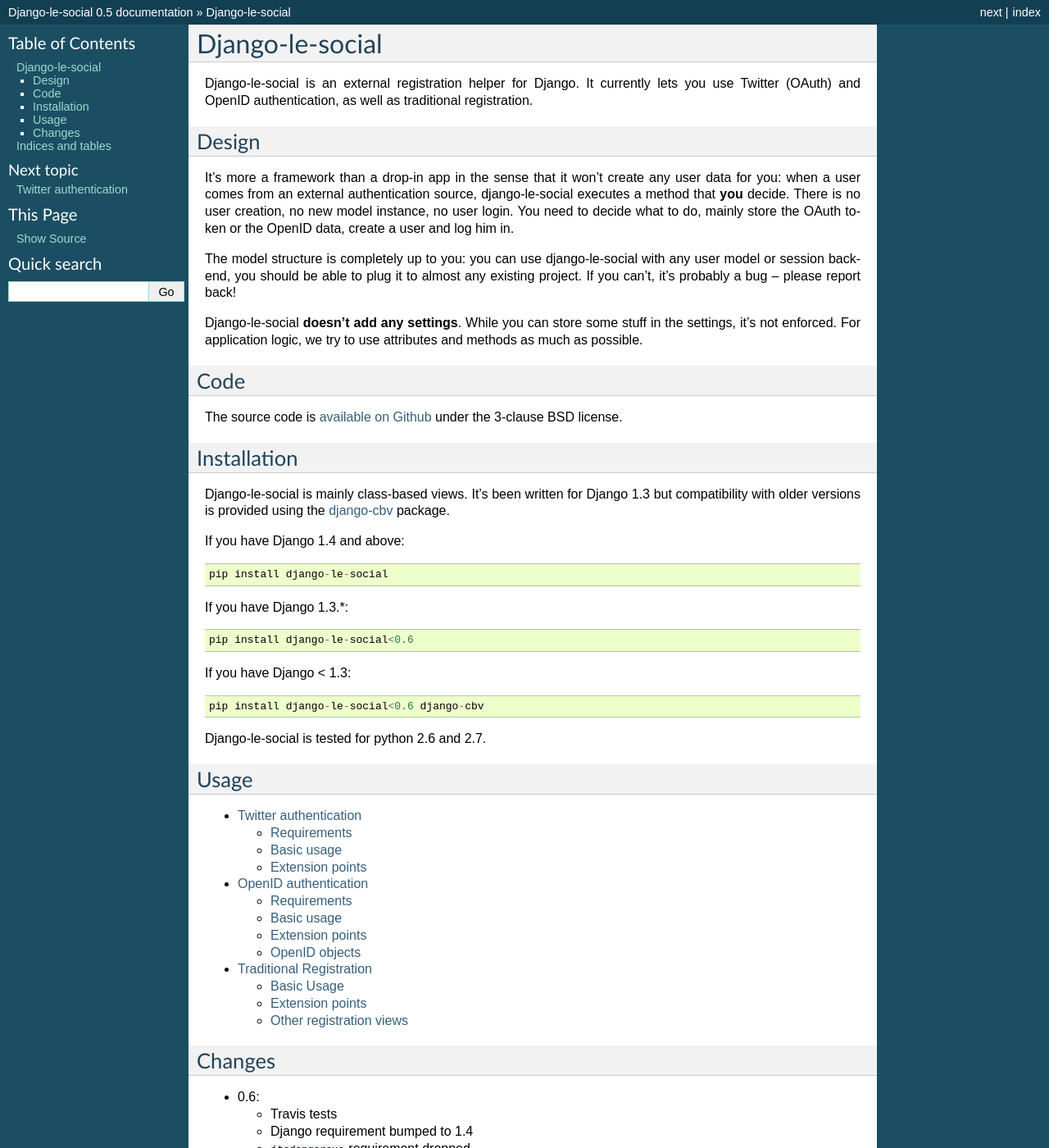
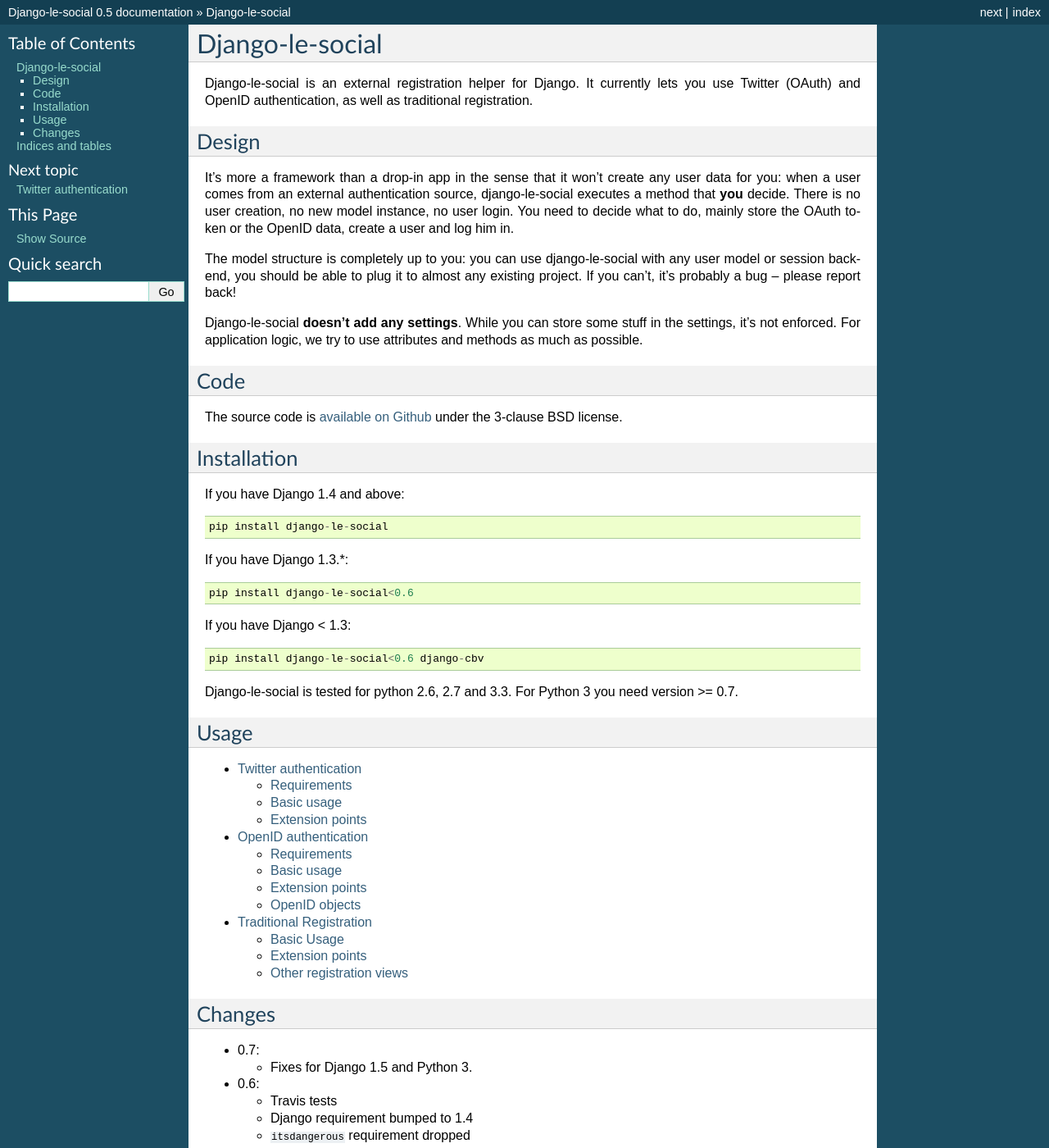
Before and after one commit to brutasse/django-le-social, a Sphinx documentation site: the page built from docs/index.rst, in a window 1280 px wide and 1400 px high. Shown: the whole window at 82% size. Built offline with Sphinx 7.4.7, drawn with Linux system fonts in a browser that asks for light colours.

Commit message:
Ported the code to run on Python3 and Django 1.5

```diff
--- a/docs/index.rst
+++ b/docs/index.rst
@@ -33,12 +33,6 @@
 Installation
 ------------
 
-Django-le-social is mainly class-based views. It's been written for Django
-1.3 but compatibility with older versions is provided using the `django-cbv`_
-package.
-
-.. _django-cbv: http://pypi.python.org/pypi/django-cbv
-
 If you have Django 1.4 and above::
 
     pip install django-le-social
@@ -51,7 +45,8 @@
 
     pip install django-le-social<0.6 django-cbv
 
-Django-le-social is tested for python 2.6 and 2.7.
+Django-le-social is tested for python 2.6, 2.7 and 3.3. For Python 3 you need
+version >= 0.7.
 
 Usage
 -----
@@ -65,6 +60,10 @@
 
 Changes
 -------
+
+* 0.7:
+
+  * Fixes for Django 1.5 and Python 3.
 
 * 0.6:
 
--- a/docs/registration.rst
+++ b/docs/registration.rst
@@ -51,7 +51,7 @@
 
 .. code-block:: python
 
-    from django.conf.urls.defaults import patterns, url
+    from django.conf.urls import patterns, url
 
     from registration import views
 
--- a/setup.py
+++ b/setup.py
@@ -27,6 +27,7 @@
         'License :: OSI Approved :: BSD License',
         'Natural Language :: English',
         'Programming Language :: Python',
+        'Programming Language :: Python :: 3',
     ],
     test_suite='runtests.runtests',
     zip_safe=False,
```
Also changed, not shown: .travis.yml, 7 other files.
